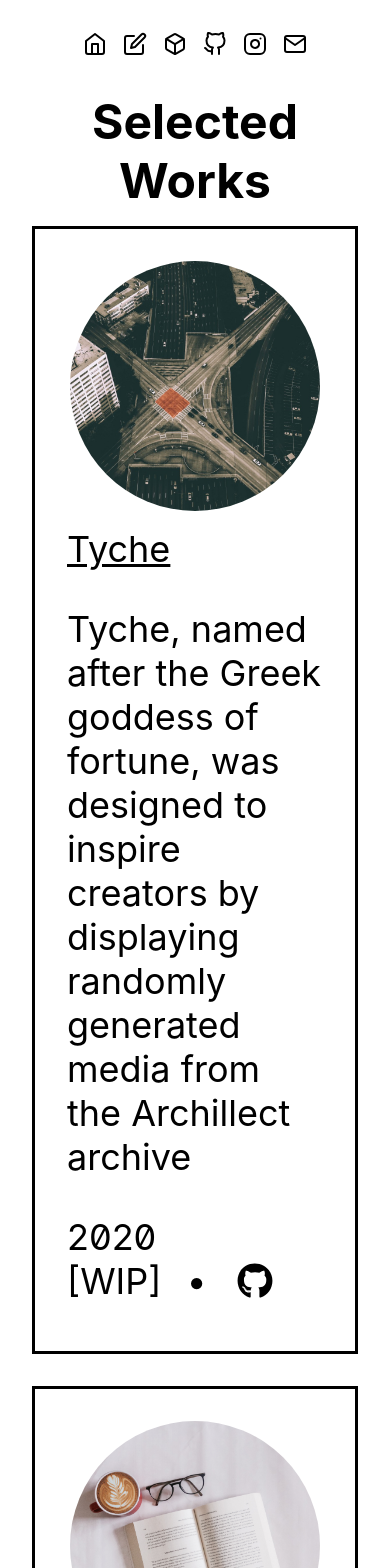
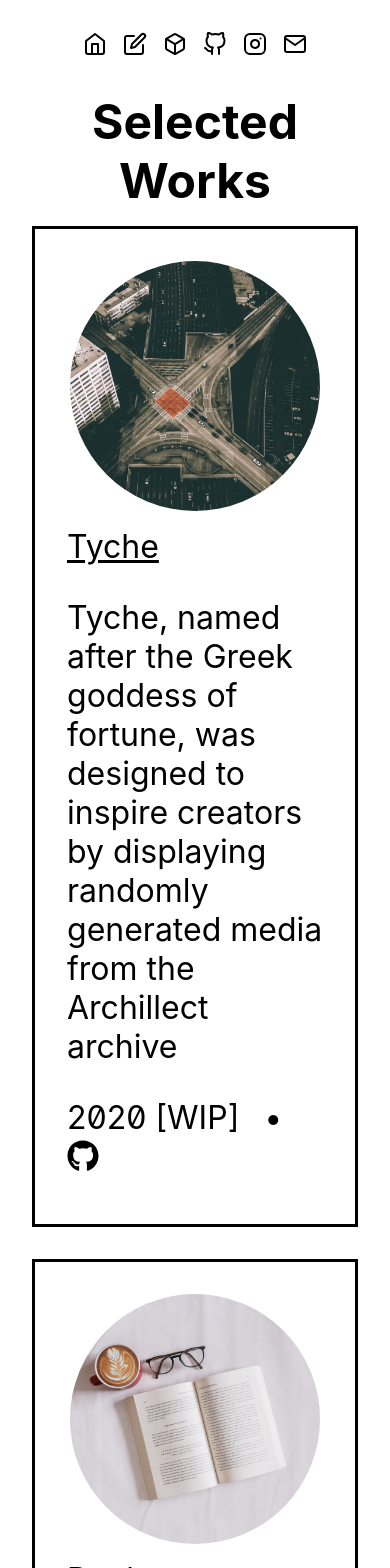
Before and after one commit to darkhist/darkhist.me, a Next.js app: page /projects in a window 390 px wide. Shown: the top 1568 px of the page. Built offline with nearby package versions, Linux system fonts and the light colour scheme; a web font is replaced by a local one.

Commit message:
style: fix mobile styling

```diff
--- a/styles/globals.css
+++ b/styles/globals.css
@@ -68,6 +68,7 @@ article > ol > li > a {
 /* code blocks */
 pre {
   font-size: 24px;
+  overflow-y: scroll;
 }
 
 /* inline code snippets */
--- a/styles/home.module.css
+++ b/styles/home.module.css
@@ -6,8 +6,9 @@
 
 .title {
   font-size: 3rem;
-  text-align: left;
+  text-align: center;
   margin: 1rem auto;
+  color: black;
 }
 
 .smile {
@@ -15,8 +16,9 @@
 }
 
 .section {
-  font-size: 2.25rem;
+  font-size: 2rem;
   display: flex;
+  text-align: center;
   align-content: center;
   min-height: 75%;
   width: 100%;
@@ -44,7 +46,6 @@
     background-size: cover;
     background-repeat: no-repeat;
     background-position: center center;
-    opacity: 0.9;
   }
 
   .wrapper {
--- a/styles/project.module.css
+++ b/styles/project.module.css
@@ -23,12 +23,13 @@
 .title {
   text-decoration: underline;
   margin: 0;
+  font-size: 32px;
 }
 
 .content {
   display: flex;
   flex-direction: column;
-  font-size: 2.25rem;
+  font-size: 32px;
   margin: 1rem 0;
 }
 
```
Also changed, not shown: styles/postList.module.css (+3 -12 lines).
